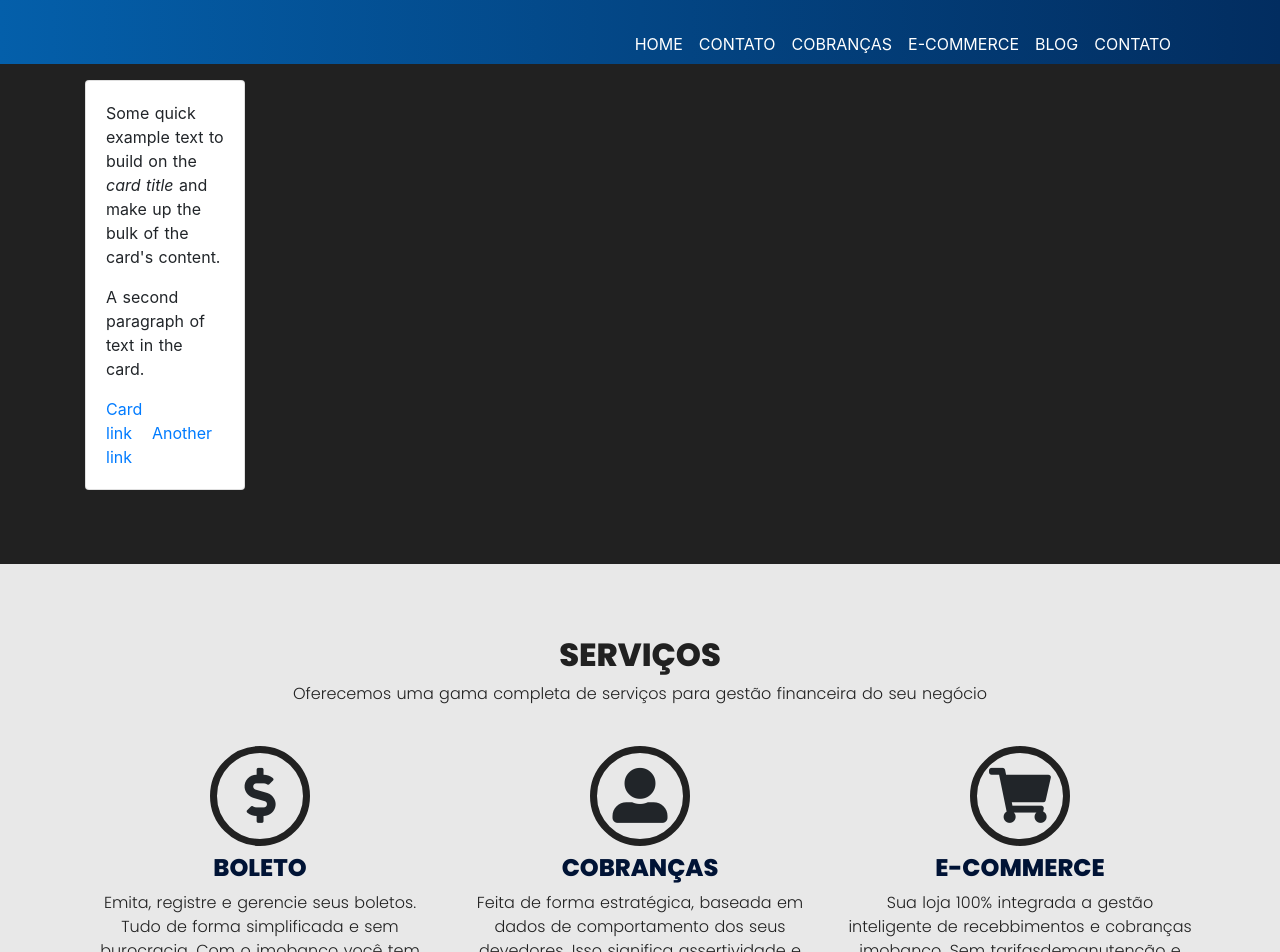
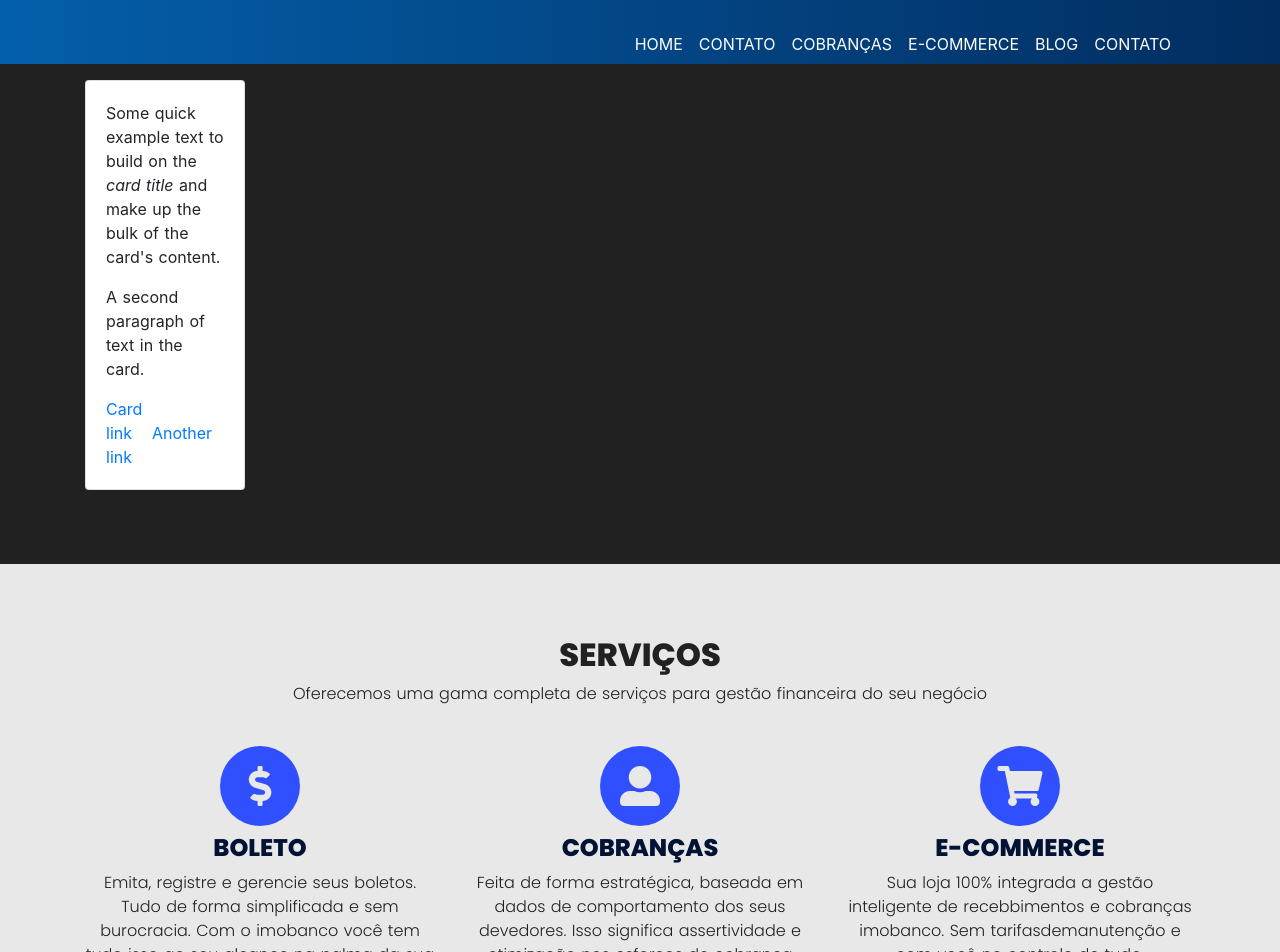
Before and after one commit to phelipequeiroz/imobanco.github.io, a Nuxt app: page / in a window 1280 px wide. Shown: the top 952 px of the page. Built offline with nearby package versions, Linux system fonts and the light colour scheme.

Commit message:
layout design services

```diff
--- a/components/ContentServicos.vue
+++ b/components/ContentServicos.vue
@@ -1,10 +1,11 @@
 <template>
 
     <div>
-
-            <h1 class="size text-center">
-                <i v-bind:class="icone" class="box"></i>
-            </h1>
+            <div>
+                <h1 class="size text-center">
+                    <i v-bind:class="icone" class="box-color imo-text-05"></i>
+                </h1>
+            </div>
 
         <h4 class=" imo-text-02 text-titulo">{{ title }}</h4>
         <p class="imo-text-01 text-content">{{ content }}</p>
@@ -26,14 +27,21 @@ export default{
 
 .size{
     text-align: center;
-    font-size: 55px;
+    font-size: 40px;
 
 }
 .box{
     width: 100px;
     height: 100px;
     padding-top: 15px;
-    border: 7px solid #212121;
+    border: 1px solid #212121;
+    border-radius: 50%;
+}
+.box-color{
+    background-color: #304ffe;
+    width: 80px;
+    height: 80px;
+    padding-top: 20px;
     border-radius: 50%;
 }
 
--- a/components/cobrancas/ChargesImobanco.vue
+++ b/components/cobrancas/ChargesImobanco.vue
@@ -69,20 +69,4 @@
 	    background: -o-linear-gradient(left,  rgba(2,45,96,1) 0%, rgba(4,95,170,1) 100%);
 	    background: linear-gradient(to right, rgba(2,45,96,1) 0%, rgba(4,95,170,1) 100%);*/
 	}
-
-	.skew-neg {
-    -webkit-transform: skewY(-5deg);
-    -moz-transform: skewY(-5deg);
-    -ms-transform: skewY(-5deg);
-    -o-transform: skewY(-5deg);
-    transform: skewY(-5deg);
-	}
-
-	.skew-pos {
-    -webkit-transform: skewY(5deg);
-    -moz-transform: skewY(5deg);
-    -ms-transform: skewY(5deg);
-    -o-transform: skewY(5deg);
-    transform: skewY(5deg);
-	}
 </style>
```
